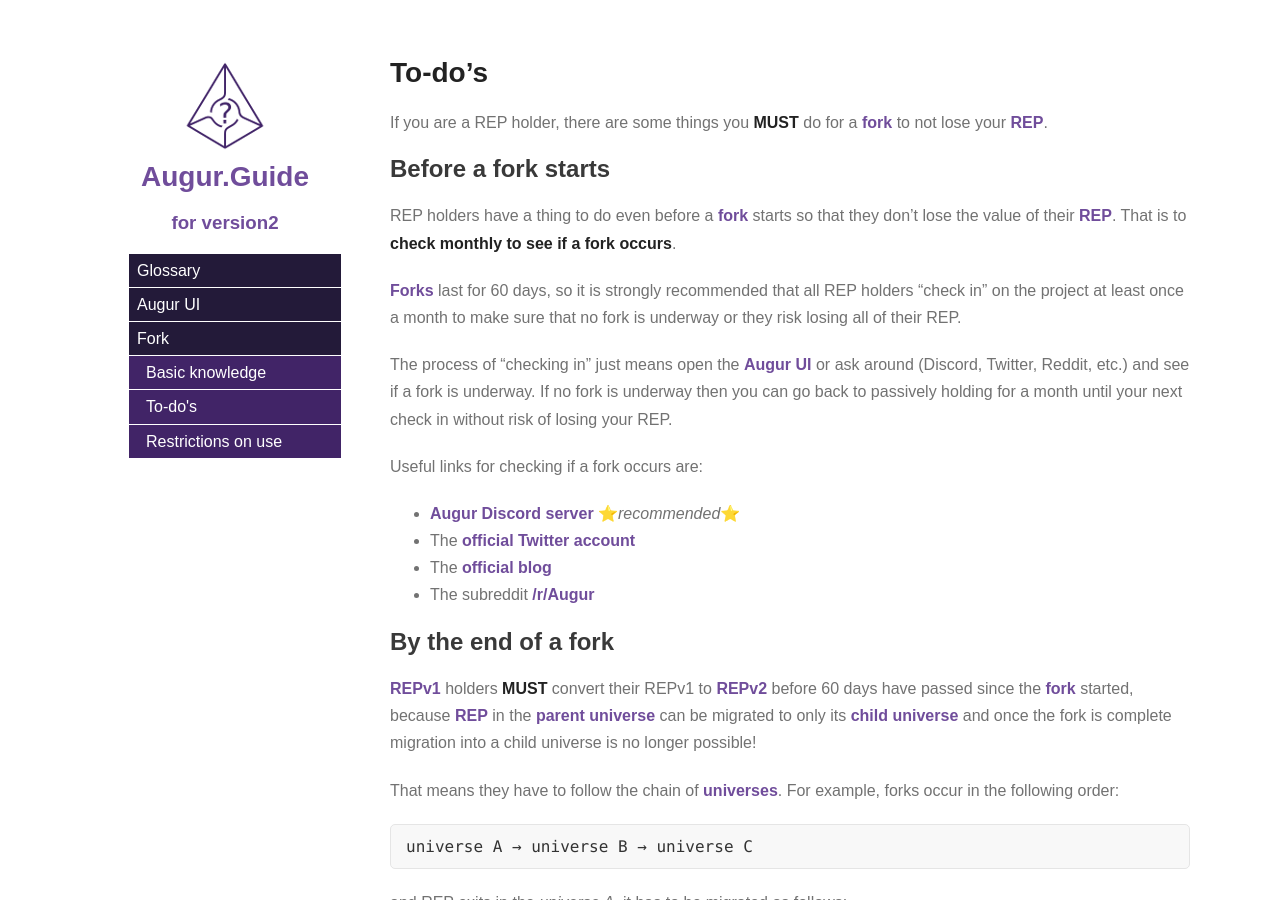
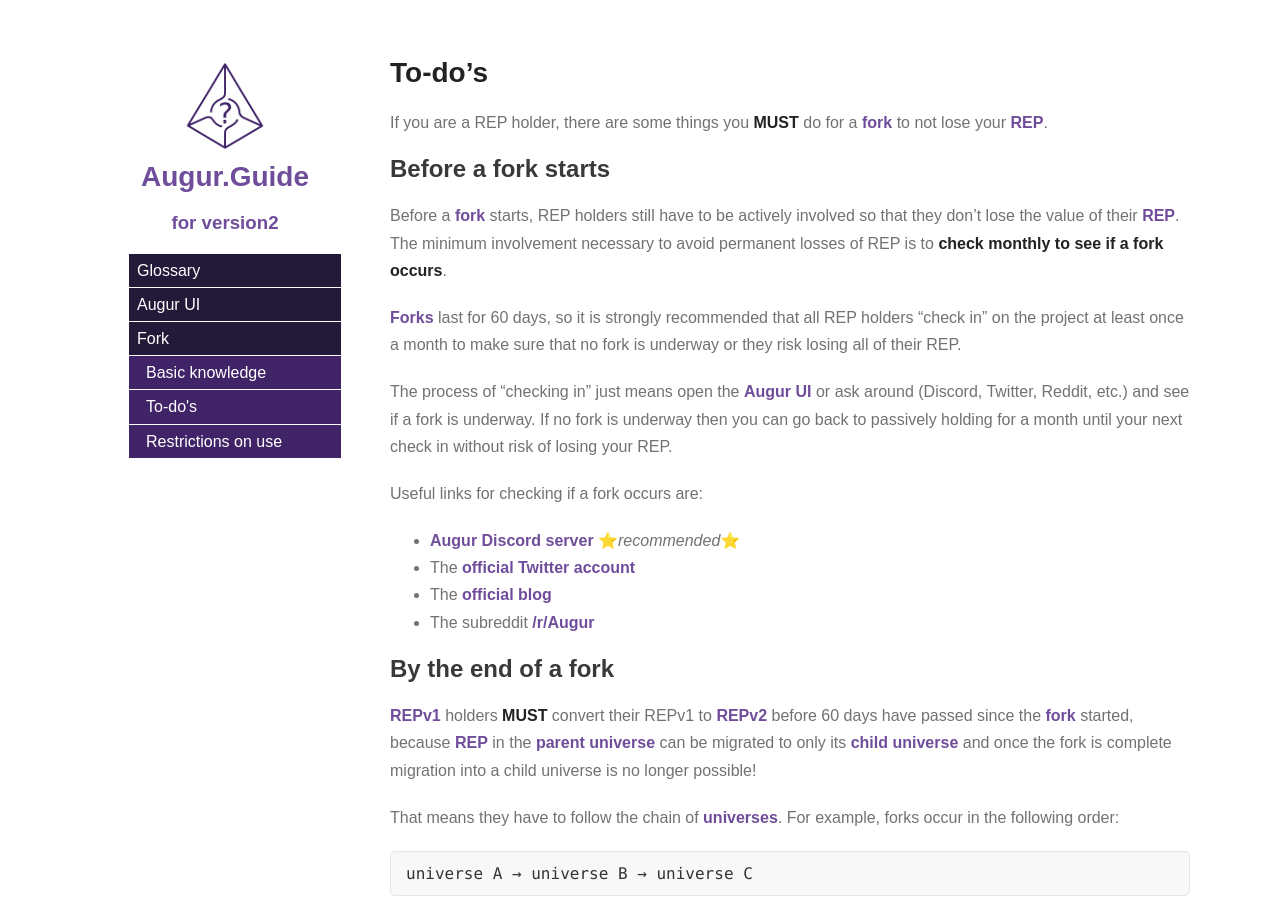
Before and after one commit to MicahZoltu/Augur.Guide-for-IPFS, a Jekyll site: the page built from collections/_version2-english/9-fork/2-to-dos.md, in a window 1280 px wide and 900 px high. Built offline with Jekyll 4.4.1, drawn with Linux system fonts in a browser that asks for light colours; comment, search, counter and statistics services are not loaded; some of the changed text lies outside the part shown.

Commit message:
Reflect the suggestion on PR#42
Reference: https://github.com/msagansk/Augur.Guide/pull/42#discussion_r560002741

```diff
--- a/collections/_version2-english/9-fork/2-to-dos.md
+++ b/collections/_version2-english/9-fork/2-to-dos.md
@@ -24,7 +24,7 @@
 If you are a REP holder, there are some things you **MUST** do for a [fork]({{glossary_fork}}) to not lose your [REP]({{glossary_reputation_token}}).
 
 ## Before a fork starts
-REP holders have a thing to do even before a [fork]({{glossary_fork}}) starts so that they don't lose the value of their [REP]({{glossary_reputation_token}}). That is to **check monthly to see if a fork occurs**.
+Before a [fork]({{glossary_fork}}) starts, REP holders still have to be actively involved so that they don't lose the value of their [REP]({{glossary_reputation_token}}). The minimum involvement necessary to avoid permanent losses of REP is to **check monthly to see if a fork occurs**.
 
 [Forks]({{glossary_fork}}) last for 60 days, so it is strongly recommended that all REP holders "check in" on the project at least once a month to make sure that no fork is underway or they risk losing all of their REP.
 
@@ -65,3 +65,5 @@
 No. If you migrate your [REP]({{glossary_reputation_token}}) during the [forking period]({{glossary_forking_period}}), there is no reward for that. However, if you staked your REP on the [forking market]({{glossary_forking_market}})'s outcome before the fork starts and the outcome you staked on becomes the [final outcome]({{glossary_final_outcome}}) of the forking market, you will receive a 40% [ROI]({{glossary_roi}}) on your stake in the [winning universe]({{glossary_winning_universe}}).
 
 In other words, there is possibility only for the REP participated in a [dispute]({{glossary_dispute}}) to receive a 40% ROI. The REP migrated during the forking period cannot receive any reward, even if the child universe which the REP migrated to is the winning universe.
+
+There is no reward for migrating REP. But there is a severe panishment, that your REP cannot be migrated to any child universe, for not migrating your REP within the [forking period]({{glossary_forking_period}}).
```
